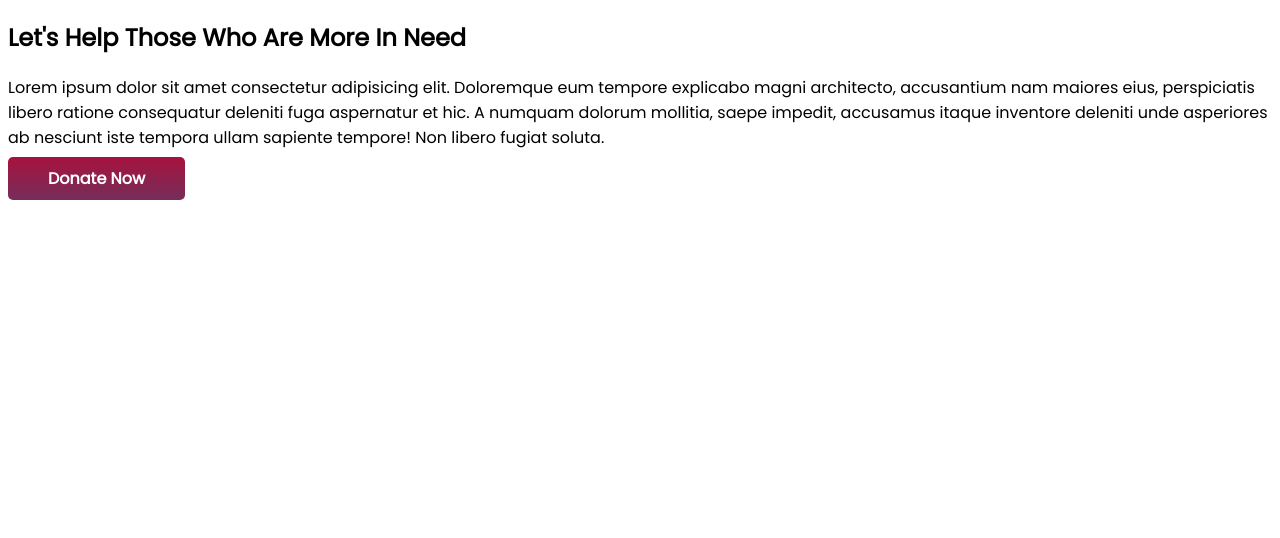
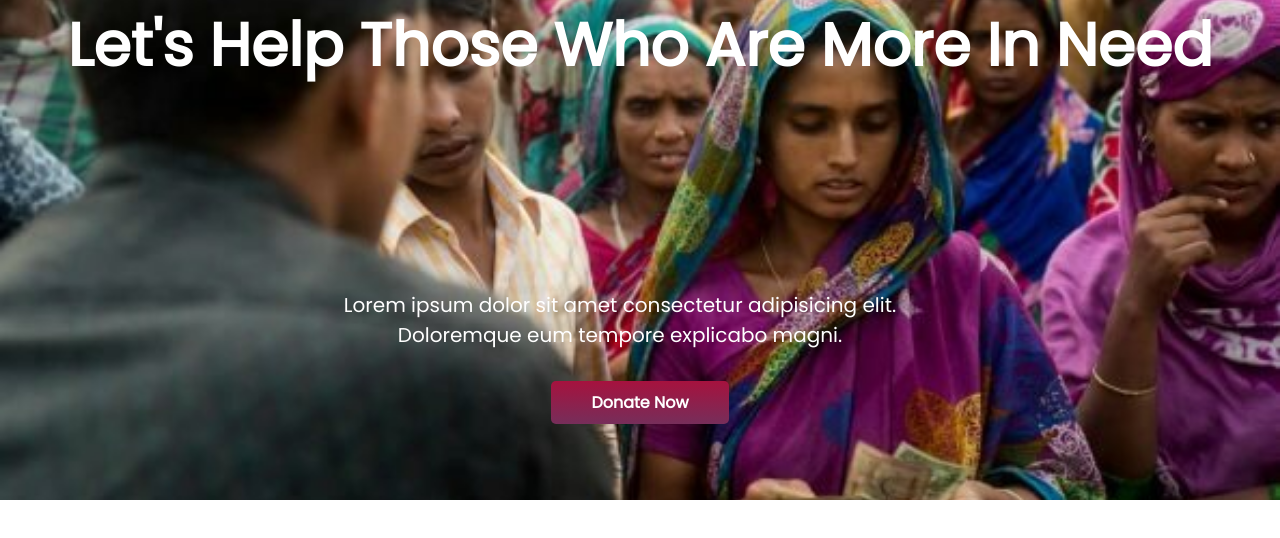
Before and after one commit to capnemo20/donate-today-web, a plain HTML site: page index.html in a window 1280 px wide. Drawn offline with Linux system fonts and the light colour scheme.

Commit message:
first-sec-almost-done

```diff
--- a/index.html
+++ b/index.html
@@ -15,10 +15,17 @@
 
 <body>
 
-    <section>
-        <h1>Let's Help Those Who Are More In Need</h1>
-        <p>Lorem ipsum dolor sit amet consectetur adipisicing elit. Doloremque eum tempore explicabo magni architecto, accusantium nam maiores eius, perspiciatis libero ratione consequatur deleniti fuga aspernatur et hic. A numquam dolorum mollitia, saepe impedit, accusamus itaque inventore deleniti unde asperiores ab nesciunt iste tempora ullam sapiente tempore! Non libero fugiat soluta.</p>
-        <a class="donate-btn" target="_blank" href="">Donate Now</a>
+    <section class="header-sec">
+        <div>
+            <h1 class="header-caption">Let's Help Those Who Are More In Need</h1>
+        </div>
+
+        <div>
+            <p class="header-sec-detail">Lorem ipsum dolor sit amet consectetur adipisicing elit. Doloremque eum tempore explicabo magni.</p>
+        </div>
+        <div>
+            <a class="donate-button" target="_blank" href="">Donate Now</a>
+        </div>
     </section>
 
 
--- a/style.css
+++ b/style.css
@@ -1,13 +1,51 @@
 body {
     font-family: 'Noto Sans', sans-serif;
     font-family: 'Poppins', sans-serif;
-    /* margin: 0; */
+
+
+    margin-top: -70px;
+    margin-left: 0;
+    margin-right: 0px;
+
 }
-.donate-btn{
+
+.donate-button{
     text-decoration: none;
     background-image: linear-gradient(rgb(166, 18, 62),rgb(118, 46, 90));
+    margin-top: 100px;
     color: white;
     font-weight: 700;
     padding: 10px 40px;
     border-radius: 5px;
+    margin-bottom: 20px;
+
 }
+
+.header-sec{
+    text-align: center;
+    color:white;
+     background-image: url(donation1.jpg);
+    background-repeat: no-repeat;
+    background-position: center;
+    height: 500px;
+    background-size: cover;
+    margin-top:0;
+
+
+}
+
+.header-sec-detail{
+    text-align: center;
+    margin-left: 300px;
+    margin-top: 200px;
+    margin-bottom: 40px;
+    width: 50%;
+    font-size: 20px;
+}
+
+.header-caption{
+    /* width: 50%; */
+    text-align: center;
+    font-size: 60px;
+    margin-top:70px;
+}
```
